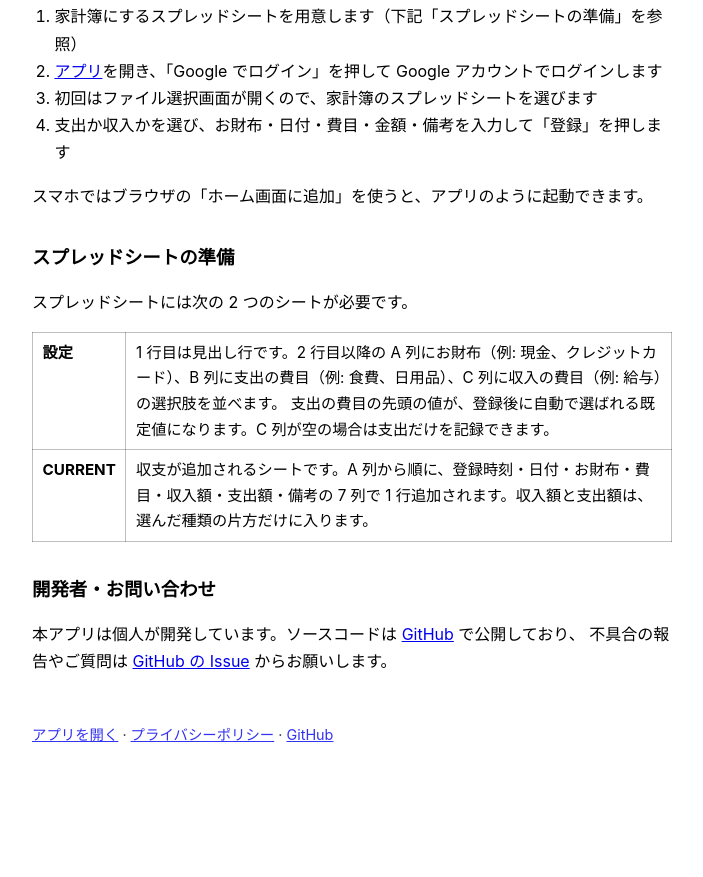
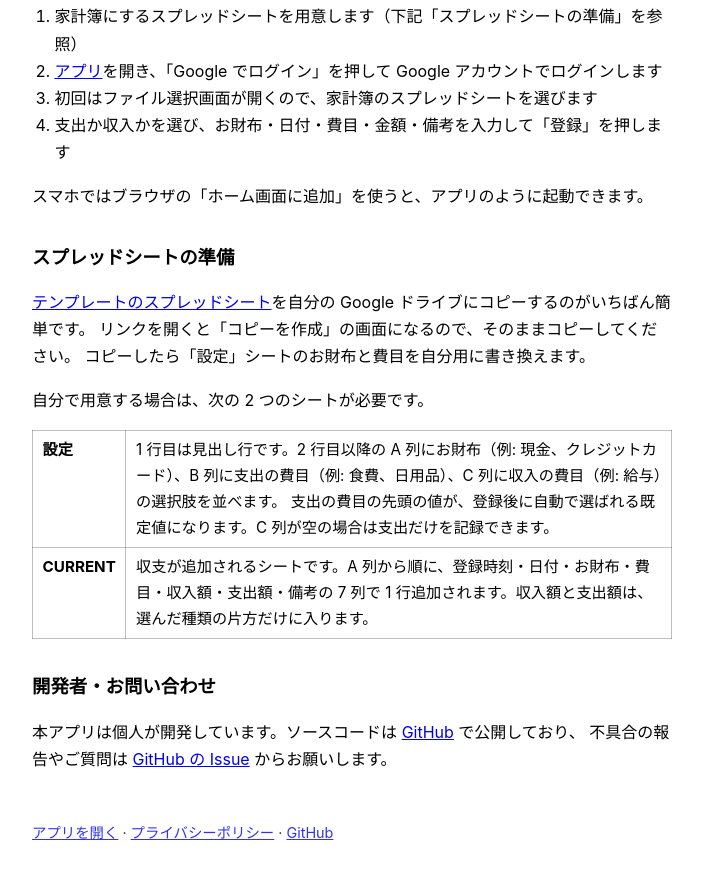
Before and after one commit to kangaechu/kakeiboteki, a plain HTML site: page docs/about.html in a window 1280 px wide. Shown: the part 1344-2221 px from the top of the page, without its empty margins (288-991 px from the left). Before the commit the page ends 2124 px from the top, so only its background shows below. Drawn offline with Linux system fonts and the light colour scheme.

Commit message:
テンプレートのスプレッドシートへのリンクを追加
説明ページと README の「スプレッドシートの準備」に、コピー用リンクを載せる。

```diff
--- a/docs/about.html
+++ b/docs/about.html
@@ -128,7 +128,12 @@
   </p>
 
   <h2>スプレッドシートの準備</h2>
-  <p>スプレッドシートには次の 2 つのシートが必要です。</p>
+  <p>
+    <a href="https://docs.google.com/spreadsheets/d/1YTAhHjq4BesvHWEy3GhUEyZf9ucc_VXMgmLSNHytd_s/copy">テンプレートのスプレッドシート</a>を自分の Google ドライブにコピーするのがいちばん簡単です。
+    リンクを開くと「コピーを作成」の画面になるので、そのままコピーしてください。
+    コピーしたら「設定」シートのお財布と費目を自分用に書き換えます。
+  </p>
+  <p>自分で用意する場合は、次の 2 つのシートが必要です。</p>
   <table>
     <tr>
       <th>設定</th>
```
Also changed, not shown: 1 other file.
